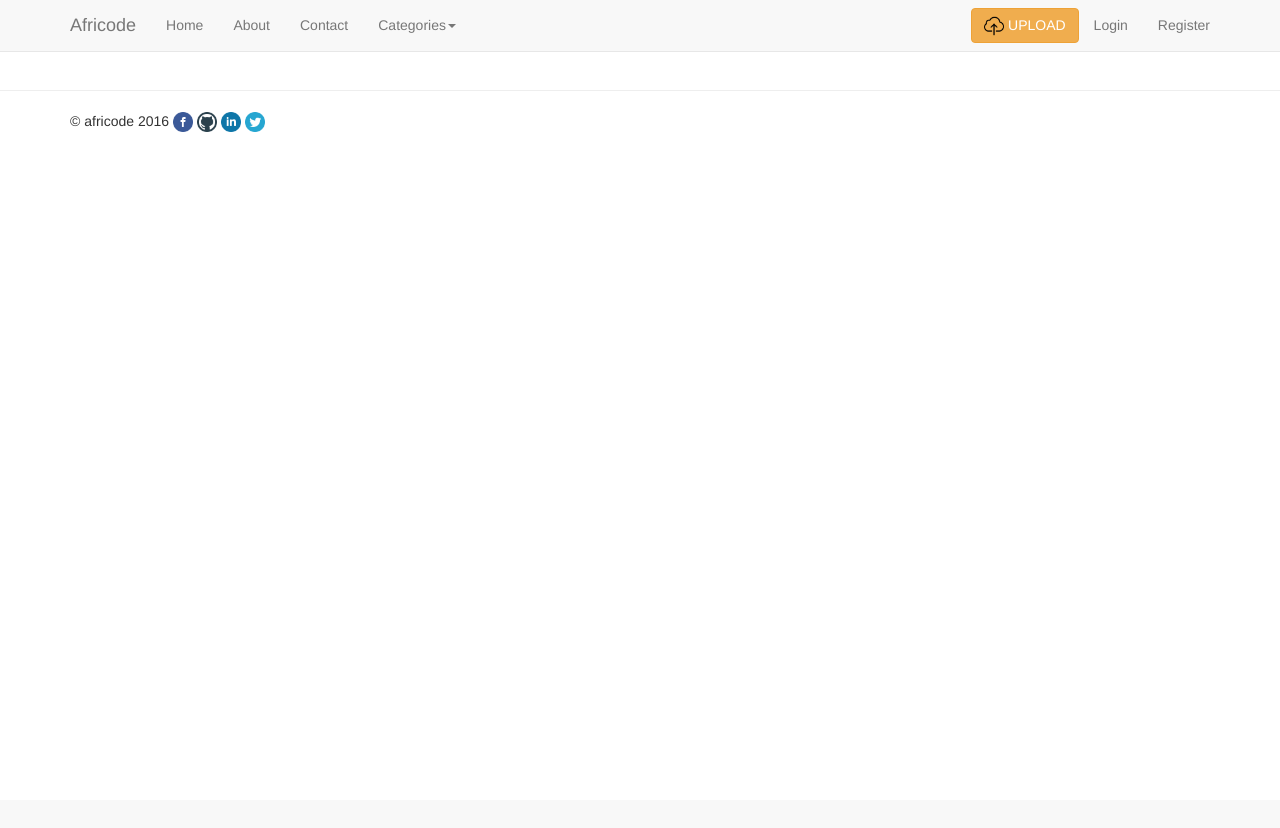
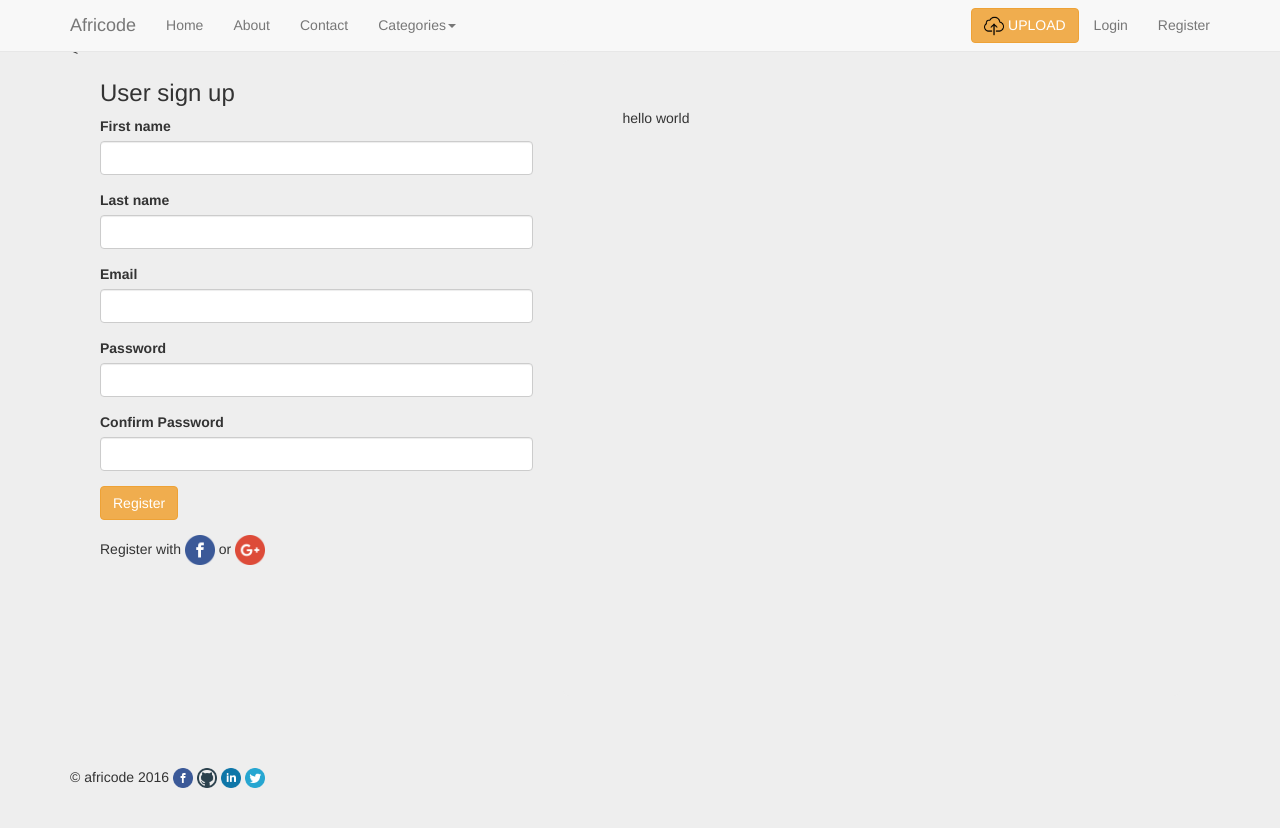
Before and after one commit to mbuthia/africode, a Django app: page /accounts/register/ in a window 1280 px wide. Before the commit the page ends 132 px from the top, so only its background shows below. Run offline with Django 3.2, Linux system fonts and the light colour scheme; data comes from the database, SQL or seed files in the repository; some libraries are stand-ins or nearby versions.

Commit message:
Signed-off-by: Thiru Njuguna <uriht@outlook.com>

```diff
--- a/account/templates/register.html
+++ b/account/templates/register.html
@@ -1,7 +1,72 @@
 {% extends 'base.html' %}
 {% block content %}
 {% load static%}
+<<style>
+<!--
 
+-->
+body {
+  padding-top: 40px;
+  padding-bottom: 40px;
+  background-color: #eee;
+}
+</style>
+<div class="container col-md-12">
+<div class="col-md-5">
+<div class="form-group">
+<h3>User sign up</h3>
+<form>
+<div class="form-group">
+<label>First name</label>
+<input class="form-control" name="email">
+
+</div>
+<div class="form-group">
+<label>Last name</label>
+<input class="form-control" name="email">
+
+</div>
+
+<div class="form-group">
+<label>Email</label>
+<input class="form-control" name="email">
+
+</div>
+
+<div class="form-group">
+<label>Password</label>
+<input class="form-control" name="password">
+
+</div>
+<div class="form-group">
+<label>Confirm Password</label>
+<input class="form-control" name="password">
+
+</div>
+<div class="form-group">
+
+<button class="btn btn-warning">Register</button>
+
+</div>
+   Register with <a href=""><img src="{% static 'img/fb.png' %}" height="30"/> </a>or <a href=""><img src="{% static 'img/ggle.png' %}" height="30"/></a>
+
+</form>
+
+</div>
+
+</div>
+<div class="col-md-7 ">
+<div class="jumbotron">
+
+hello world
+<br><br><br><br><br><br><br><br><br><br><br
+><br><br><br><br><br><br><br><br><br><br><br><br><br><br><br><br>
+</div>
+
+
+</div>
+
+</div>
 
 
 {% endblock %}
```
Also changed, not shown: account/static/img/open-source2.png (added), account/static/img/opensource.png (added).
